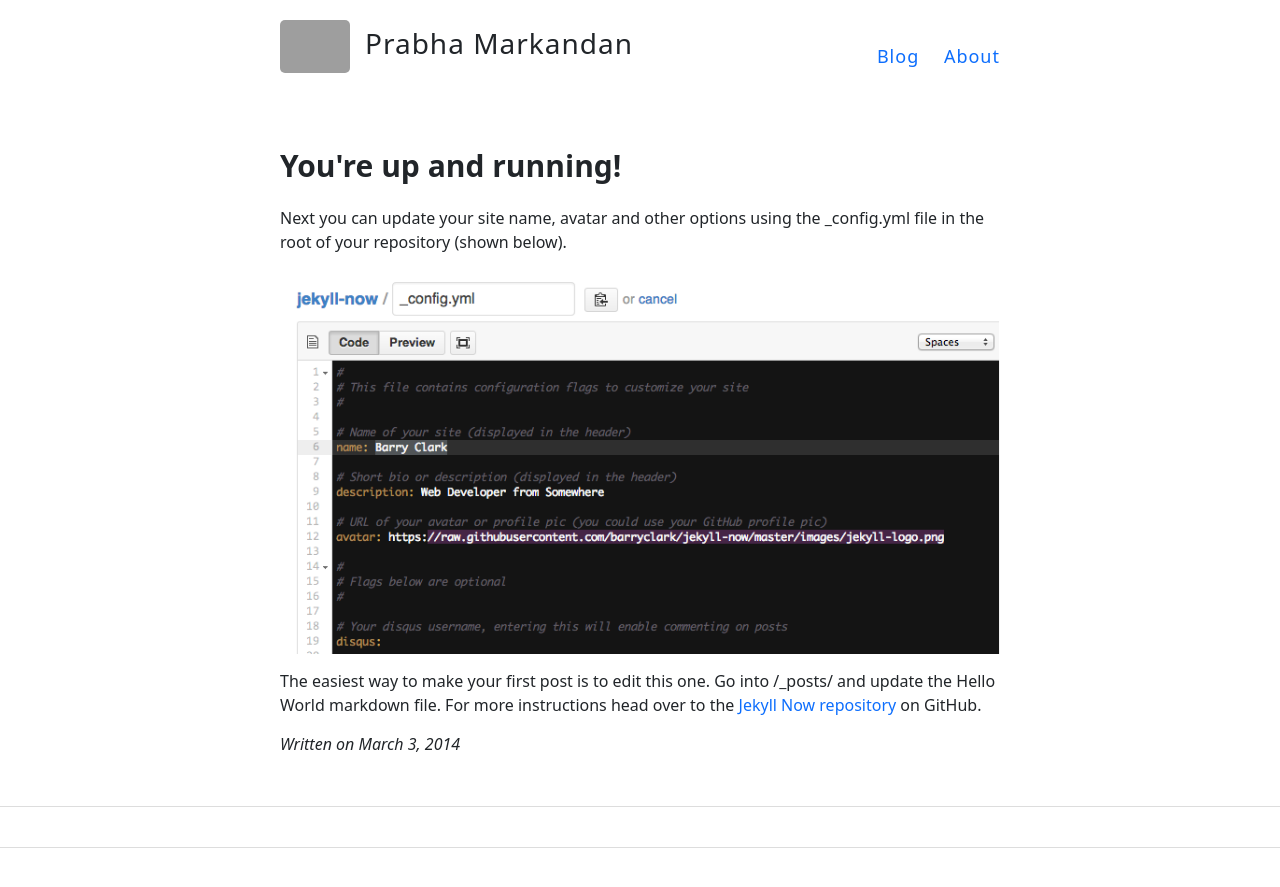
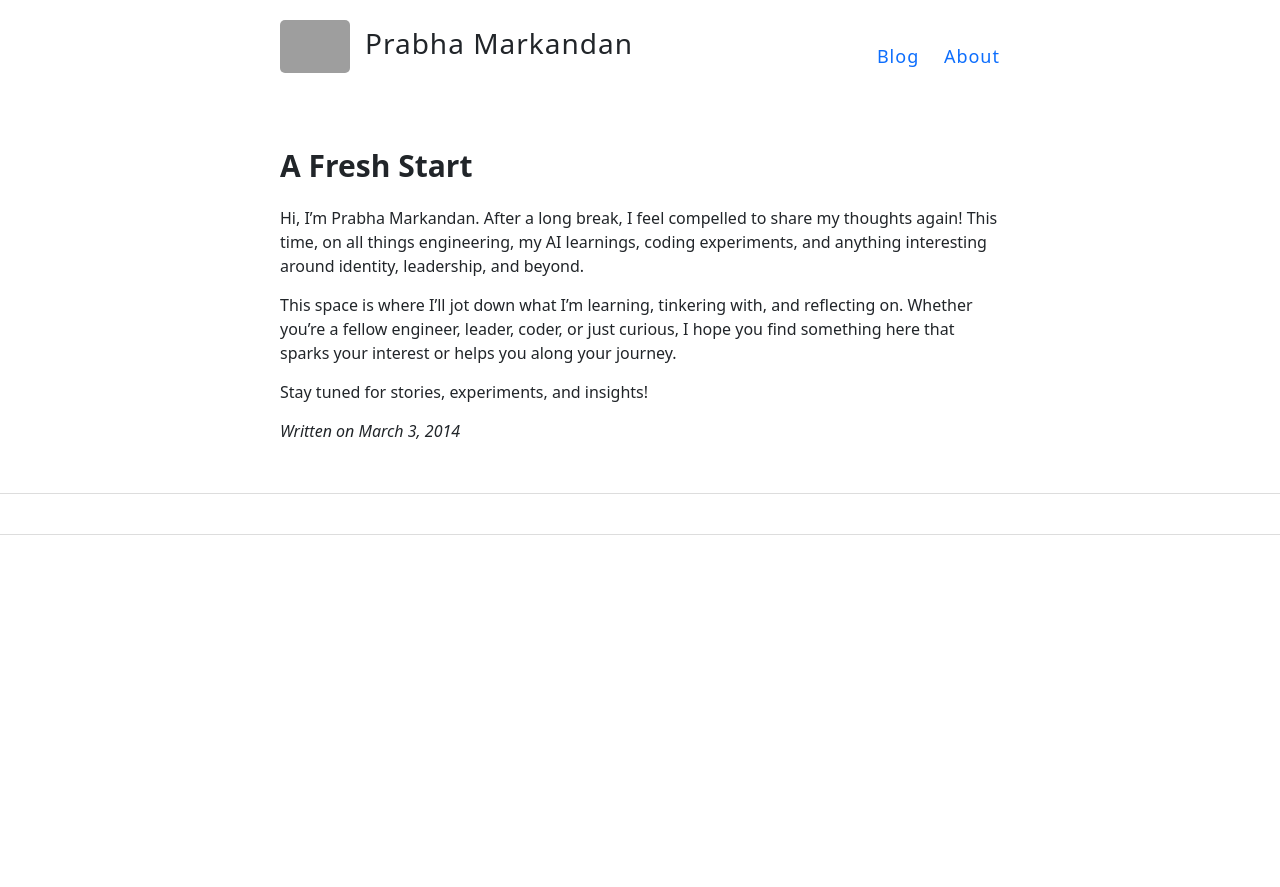
Before and after one commit to prabhamarkandan/prabhamarkandan.github.io, a Jekyll site: the page built from _posts/2014-3-3-Hello-World.md, in a window 1280 px wide. Shown: the top 887 px of the page. Built offline with Jekyll 4.4.1, drawn with Linux system fonts in a browser that asks for light colours; grey boxes are pictures that could not be loaded.

Commit message:
Update 2014-3-3-Hello-World.md

```diff
--- a/_posts/2014-3-3-Hello-World.md
+++ b/_posts/2014-3-3-Hello-World.md
@@ -1,10 +1,11 @@
 ---
 layout: post
-title: You're up and running!
+title: "A Fresh Start"
 ---
 
-Next you can update your site name, avatar and other options using the _config.yml file in the root of your repository (shown below).
+Hi, I'm Prabha Markandan. After a long break, I feel compelled to share my thoughts again! This time, on all things engineering, my AI learnings, coding experiments, and anything interesting around identity, leadership, and beyond.
 
-![_config.yml]({{ site.baseurl }}/images/config.png)
+This space is where I’ll jot down what I’m learning, tinkering with, and reflecting on.
+Whether you’re a fellow engineer, leader, coder, or just curious, I hope you find something here that sparks your interest or helps you along your journey.
 
-The easiest way to make your first post is to edit this one. Go into /_posts/ and update the Hello World markdown file. For more instructions head over to the [Jekyll Now repository](https://github.com/barryclark/jekyll-now) on GitHub.
+Stay tuned for stories, experiments, and insights!
```
